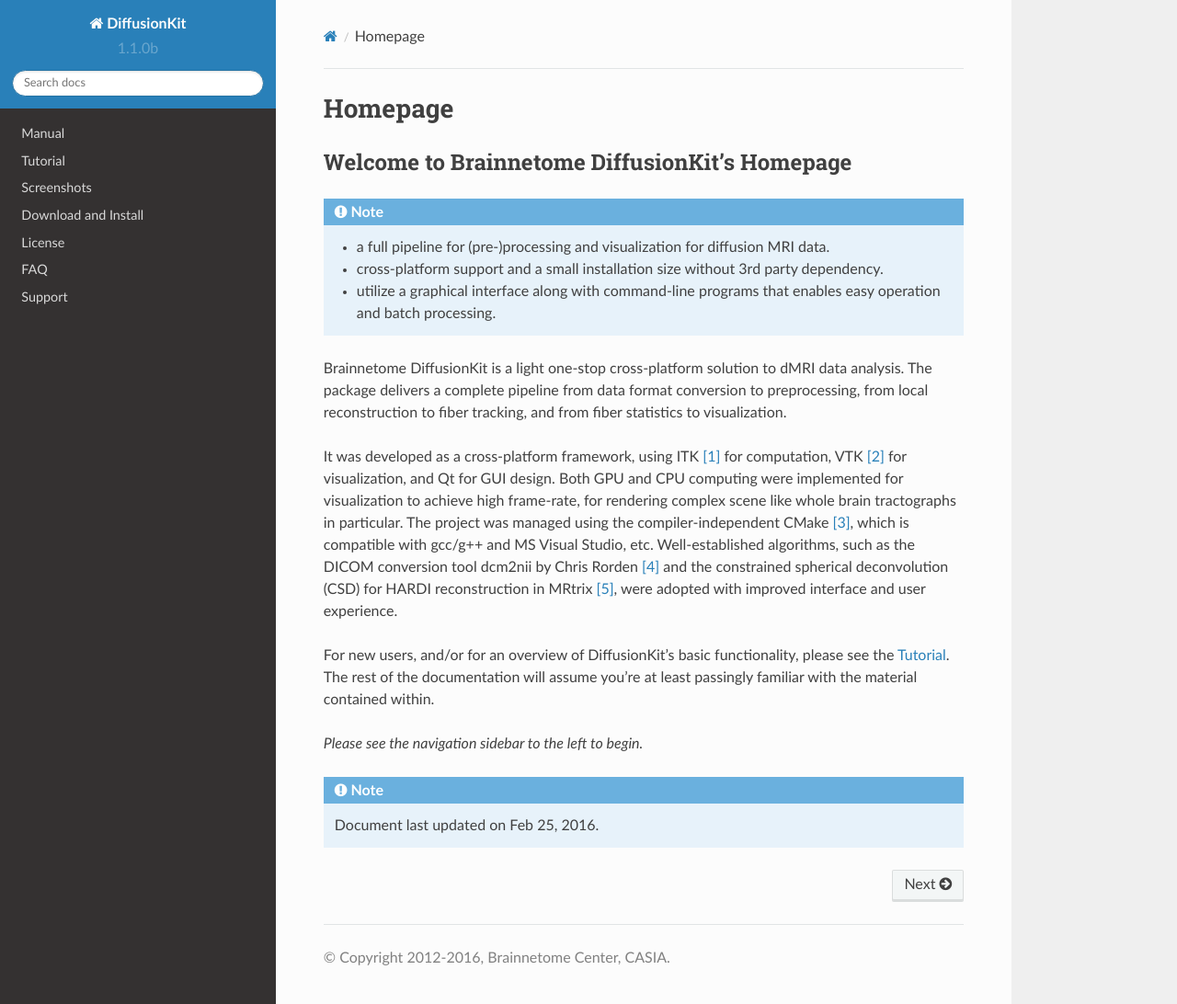
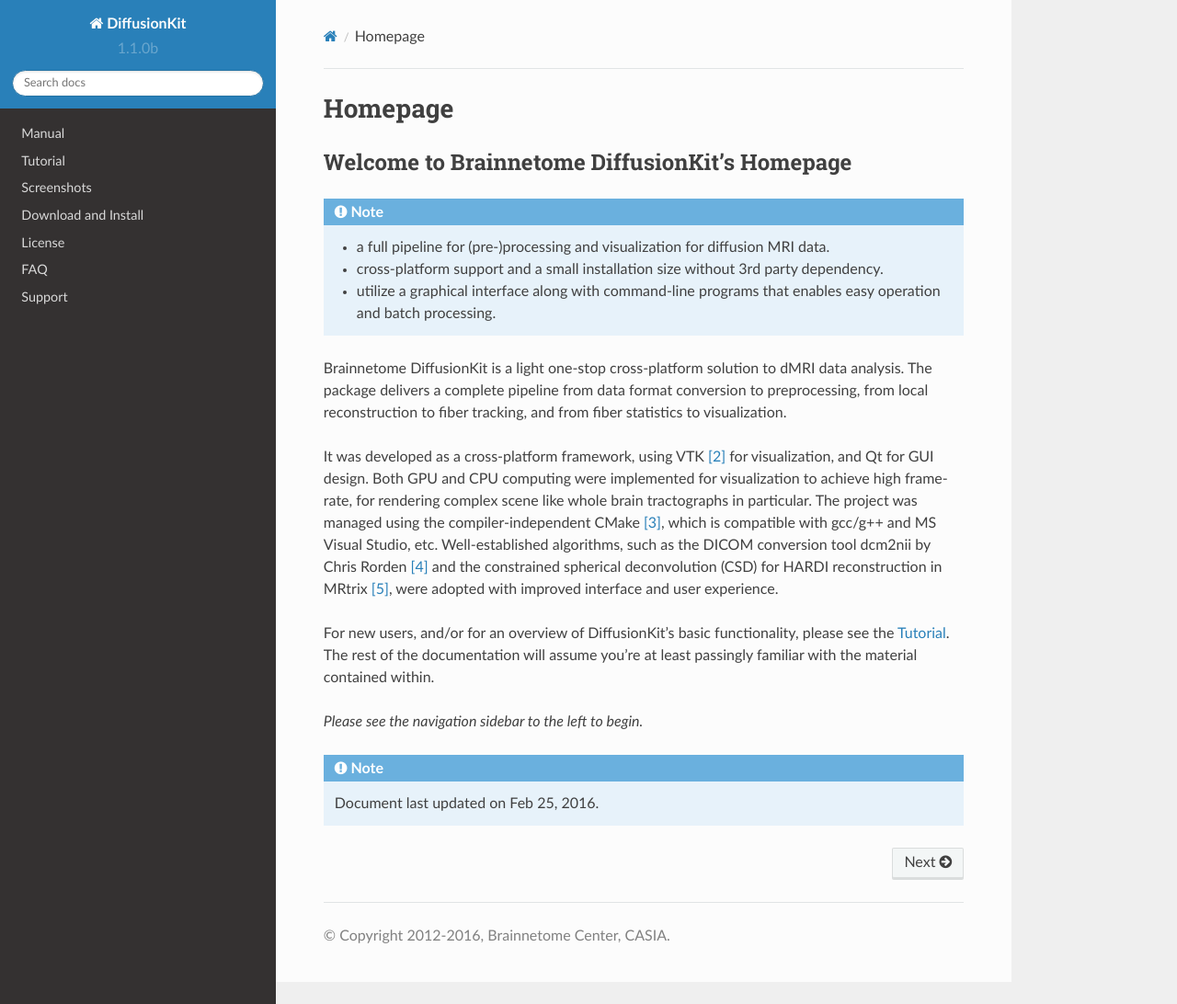
Before and after one commit to brainnetome/diffusionkit, a Sphinx documentation site: the page built from source/index.rst, in a window 1280 px wide and 1092 px high. Shown: the whole window at 92% size. Built offline with Sphinx 7.4.7 and the Read the Docs theme 2.0.0, drawn with Linux system fonts in a browser that asks for light colours.

Commit message:
remove ITK;

```diff
--- a/source/index.rst
+++ b/source/index.rst
@@ -26,8 +26,7 @@
 from local reconstruction to fiber tracking, and from fiber statistics to visualization.
 
 It was developed as a cross-platform framework,
-using ITK `[1] <reference.html#id1>`_ for computation,
-VTK `[2] <reference.html#id2>`_ for visualization, and Qt for GUI design.
+using VTK `[2] <reference.html#id2>`_ for visualization, and Qt for GUI design.
 Both GPU and CPU computing were implemented for visualization to achieve high frame-rate,
 for rendering complex scene like whole brain tractographs in particular.
 The project was managed using the compiler-independent CMake `[3] <reference.html#id3>`_,
```
